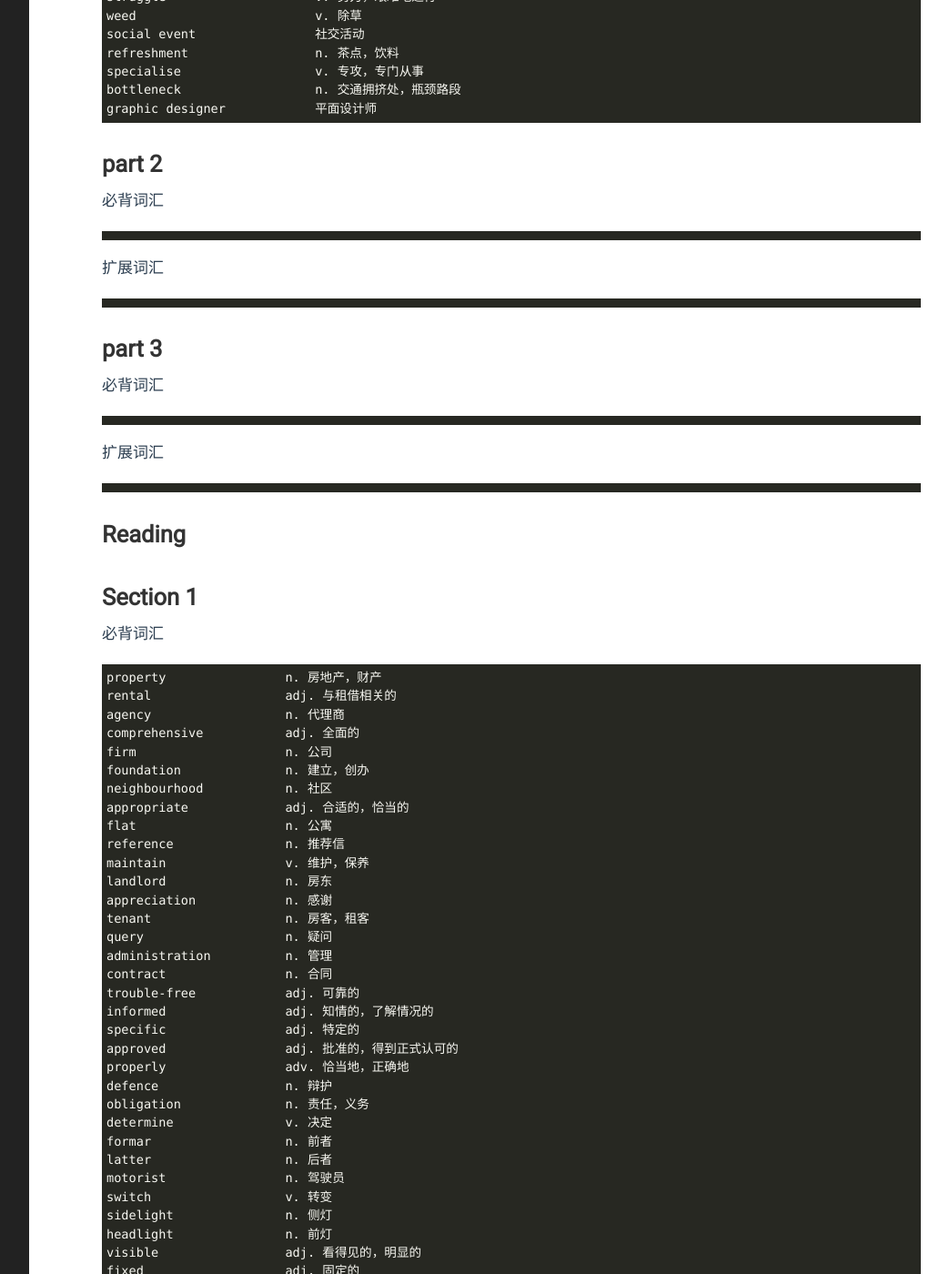
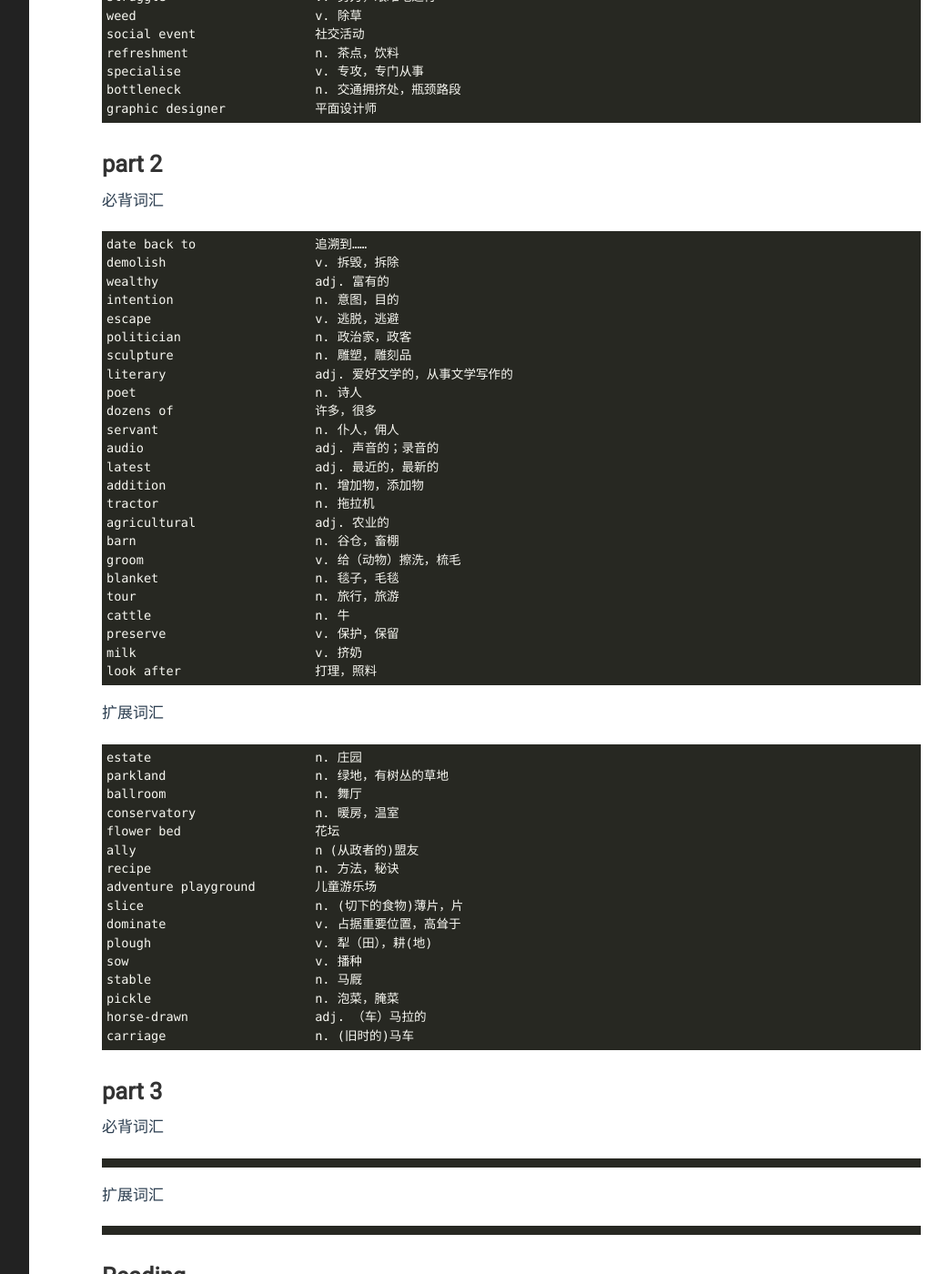
Before and after one commit to yejinp/yejinp.github.io, a Jekyll site: the page built from _posts/2023-05-19-vocabularies for IELTS 17-2 general Training.markdown, in a window 1280 px wide and 1400 px high, scrolled down 900 px. Shown: the whole window at 91% size, without its empty margins (188-1231 px from the left). Built offline with Jekyll 4.4.1, drawn with Linux system fonts in a browser that asks for light colours.

Commit message:
add new vocabularies

````diff
--- a/_posts/2023-05-19-vocabularies for IELTS 17-2 general Training.markdown
+++ b/_posts/2023-05-19-vocabularies for IELTS 17-2 general Training.markdown
@@ -50,10 +50,50 @@ graphic designer            平面设计师
 # part 2 #
 必背词汇
 ```
+date back to                追溯到……
+demolish                    v. 拆毁，拆除
+wealthy                     adj. 富有的
+intention                   n. 意图，目的
+escape                      v. 逃脱，逃避
+politician                  n. 政治家，政客
+sculpture                   n. 雕塑，雕刻品
+literary                    adj. 爱好文学的，从事文学写作的
+poet                        n. 诗人
+dozens of                   许多，很多
+servant                     n. 仆人，佣人
+audio                       adj. 声音的；录音的
+latest                      adj. 最近的，最新的
+addition                    n. 增加物，添加物
+tractor                     n. 拖拉机
+agricultural                adj. 农业的
+barn                        n. 谷仓，畜棚
+groom                       v. 给（动物）擦洗，梳毛
+blanket                     n. 毯子，毛毯
+tour                        n. 旅行，旅游
+cattle                      n. 牛
+preserve                    v. 保护，保留
+milk                        v. 挤奶
+look after                  打理，照料
 ```
 扩展词汇
 
 ```
+estate                      n. 庄园
+parkland                    n. 绿地，有树丛的草地
+ballroom                    n. 舞厅
+conservatory                n. 暖房，温室
+flower bed                  花坛
+ally                        n (从政者的)盟友
+recipe                      n. 方法，秘诀
+adventure playground        儿童游乐场
+slice                       n. (切下的食物)薄片，片
+dominate                    v. 占据重要位置，高耸于
+plough                      v. 犁（田），耕(地)
+sow                         v. 播种
+stable                      n. 马厩
+pickle                      n. 泡菜，腌菜
+horse-drawn                 adj. （车）马拉的
+carriage                    n. (旧时的)马车
 ```
 
 # part 3 #
````
